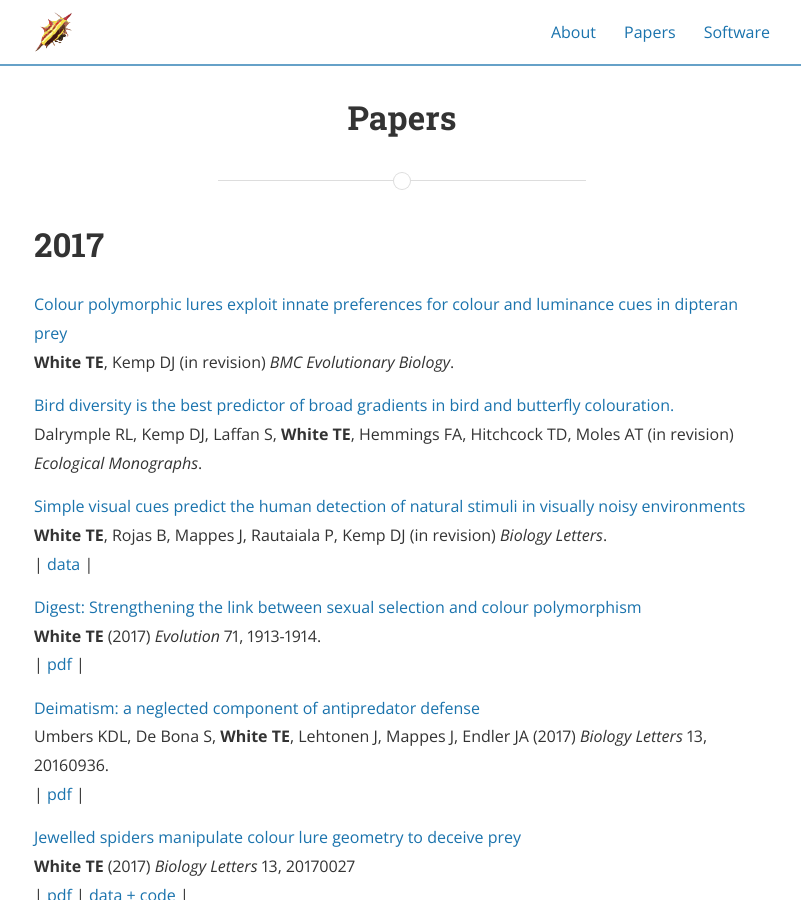
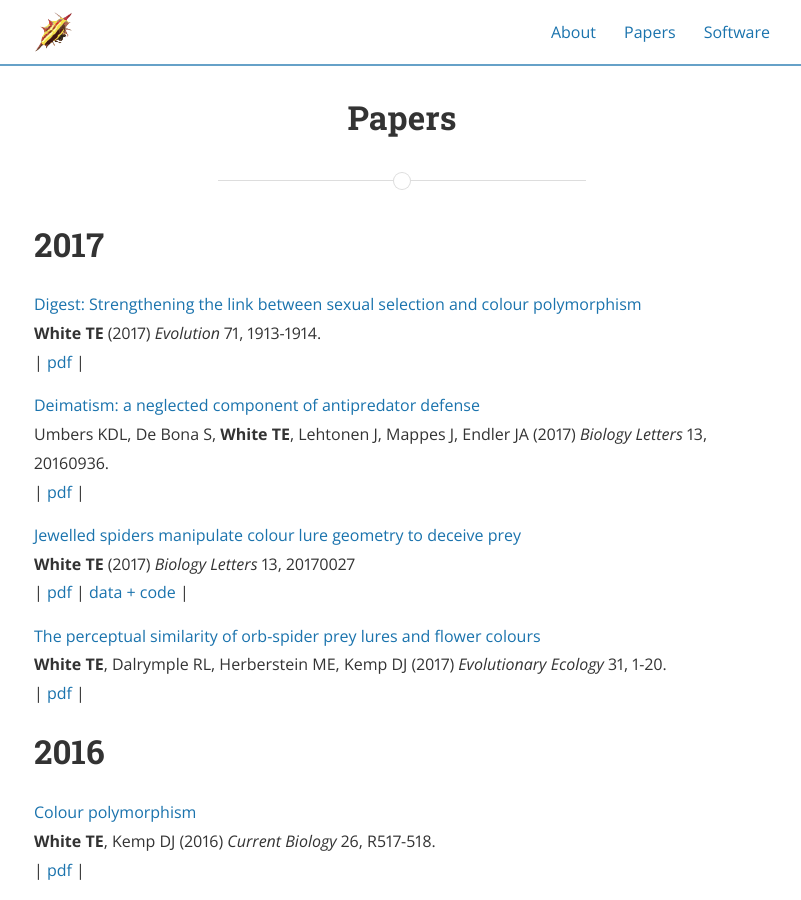
Before and after one commit to thomased/thomased.github.io, a Jekyll site: the page built from papers.md, in a window 1280 px wide and 900 px high. Shown: the whole window, without its empty margins (238-1039 px from the left). Built offline with Jekyll 4.4.1, drawn with Linux system fonts in a browser that asks for light colours; nearby versions of some CDN libraries.

Commit message:
asdfasdfadf

```diff
--- a/papers.md
+++ b/papers.md
@@ -5,16 +5,6 @@ permalink: /papers/
 ---
 
 # 2017
-
-[Colour polymorphic lures exploit innate preferences for colour and luminance cues in dipteran prey]()
-**White TE**, Kemp DJ (in revision) _BMC Evolutionary Biology_.
-
-[Bird diversity is the best predictor of broad gradients in bird and butterfly colouration.]()
-Dalrymple RL, Kemp DJ, Laffan S, **White TE**, Hemmings FA, Hitchcock TD, Moles AT (in revision) _Ecological Monographs_.
-
-[Simple visual cues predict the human detection of natural stimuli in visually noisy environments]()
-**White TE**, Rojas B, Mappes J, Rautaiala P, Kemp DJ (in revision) _Biology Letters_.
-| [data](https://figshare.com/articles/white_et_al_2017_biol_letters_zip/5235079) |
 
 [Digest: Strengthening the link between sexual selection and colour polymorphism](http://dx.doi.org/10.1111/evo.13272)
 **White TE** (2017) _Evolution_ 71, 1913-1914.
```
